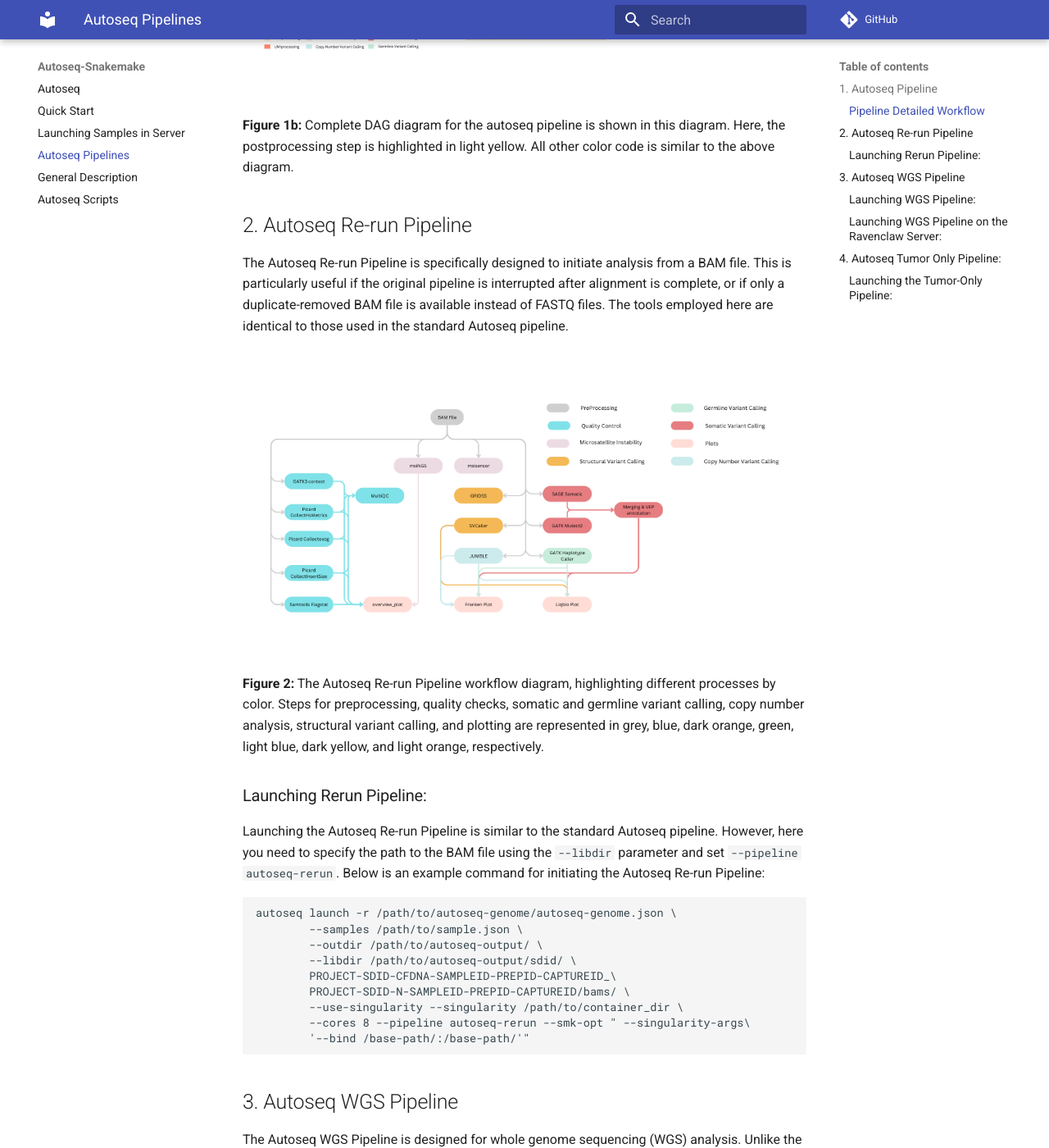
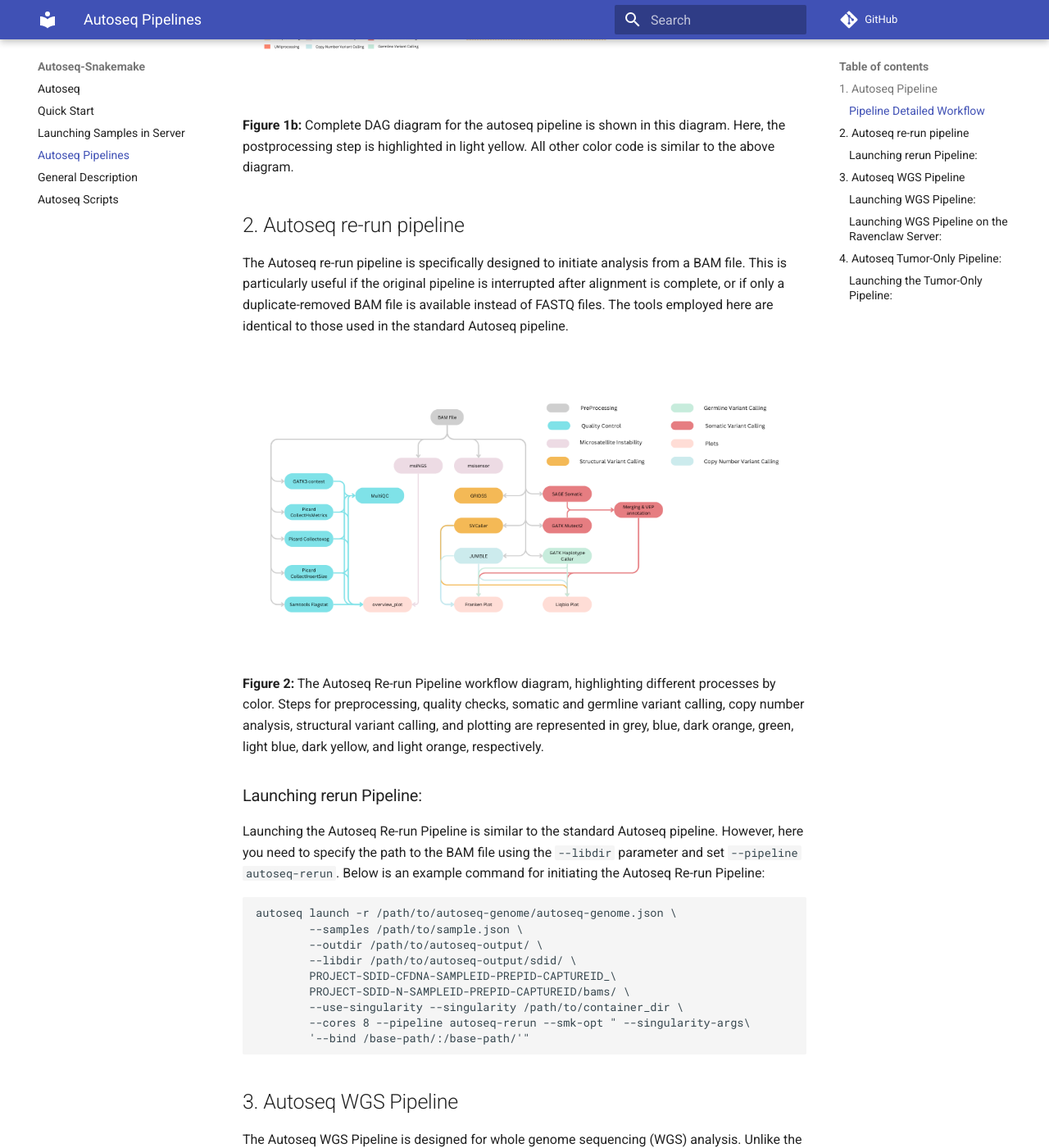
Before and after one commit to ClinSeq/autoseq-snakemake, an MkDocs documentation site: the page built from docs/autoseq_pipeline.md, in a window 1280 px wide and 1400 px high, scrolled down 4153 px. Shown: the whole window at 82% size. Built offline with MkDocs 1.6.1 and Material for MkDocs 9.7.7, drawn with Linux system fonts in a browser that asks for light colours; comment, search, counter and statistics services are not loaded; some of the changed text lies outside the part shown.

Commit message:
Update autoseq_pipeline.md

```diff
--- a/docs/autoseq_pipeline.md
+++ b/docs/autoseq_pipeline.md
@@ -1,4 +1,4 @@
-# Autoseq - Pipeline
+# Autoseq - pipeline
 
 The Autoseq pipeline is primarily designed for liquid biopsy samples but is also highly effective for tissue biopsy samples with minor configuration adjustments. This pipeline requires both tumor and matched normal samples, with input FASTQ files in `.fastq.gz` or `.fq.gz` format. Input file names should follow the format: PROJECT-SDID-TYPE-SAMPLEID-PREPID-CAPTUREID (e.g., `PB-P-00462065-CFDNA-04055058-KH20221214-C420221214.fastq.gz`). For details on this naming format, please refer to the [General Description](barcodes.md) page.
 
@@ -100,14 +100,14 @@ The Autoseq pipeline integrates several tools to verify quality at different sta
 
 
 
-## 2. Autoseq Re-run Pipeline
+## 2. Autoseq re-run pipeline
 
-The Autoseq Re-run Pipeline is specifically designed to initiate analysis from a BAM file. This is particularly useful if the original pipeline is interrupted after alignment is complete, or if only a duplicate-removed BAM file is available instead of FASTQ files. The tools employed here are identical to those used in the standard Autoseq pipeline.
+The Autoseq re-run pipeline is specifically designed to initiate analysis from a BAM file. This is particularly useful if the original pipeline is interrupted after alignment is complete, or if only a duplicate-removed BAM file is available instead of FASTQ files. The tools employed here are identical to those used in the standard Autoseq pipeline.
 
 ![Autoseq rerun](img/autoseq_rerun.png)
 **Figure 2:** The Autoseq Re-run Pipeline workflow diagram, highlighting different processes by color. Steps for preprocessing, quality checks, somatic and germline variant calling, copy number analysis, structural variant calling, and plotting are represented in grey, blue, dark orange, green, light blue, dark yellow, and light orange, respectively.
 
-### Launching Rerun Pipeline:
+### Launching rerun Pipeline:
 
 Launching the Autoseq Re-run Pipeline is similar to the standard Autoseq pipeline. However, here you need to specify the path to the BAM file using the `--libdir` parameter and set `--pipeline autoseq-rerun`. Below is an example command for initiating the Autoseq Re-run Pipeline:
 
@@ -165,7 +165,7 @@ done
 
 Once formatted and linked, you can proceed with preparing configuration files as described in the [launching samples in server](server_launch.md/#preparing-config-file) page.
 
-## 4. Autoseq Tumor Only Pipeline:
+## 4. Autoseq Tumor-Only Pipeline:
 
 The Tumor-Only Pipeline is utilized when there is no matched normal sample available for the tumor sample. In such cases, provide a Panel of Normal (PON) BAM file with the `--normal /path/to/panel_of_normal.bam`. option. At Karolinska Institute, a specialized PON has been developed for each project, available for download upon request.
 
```
